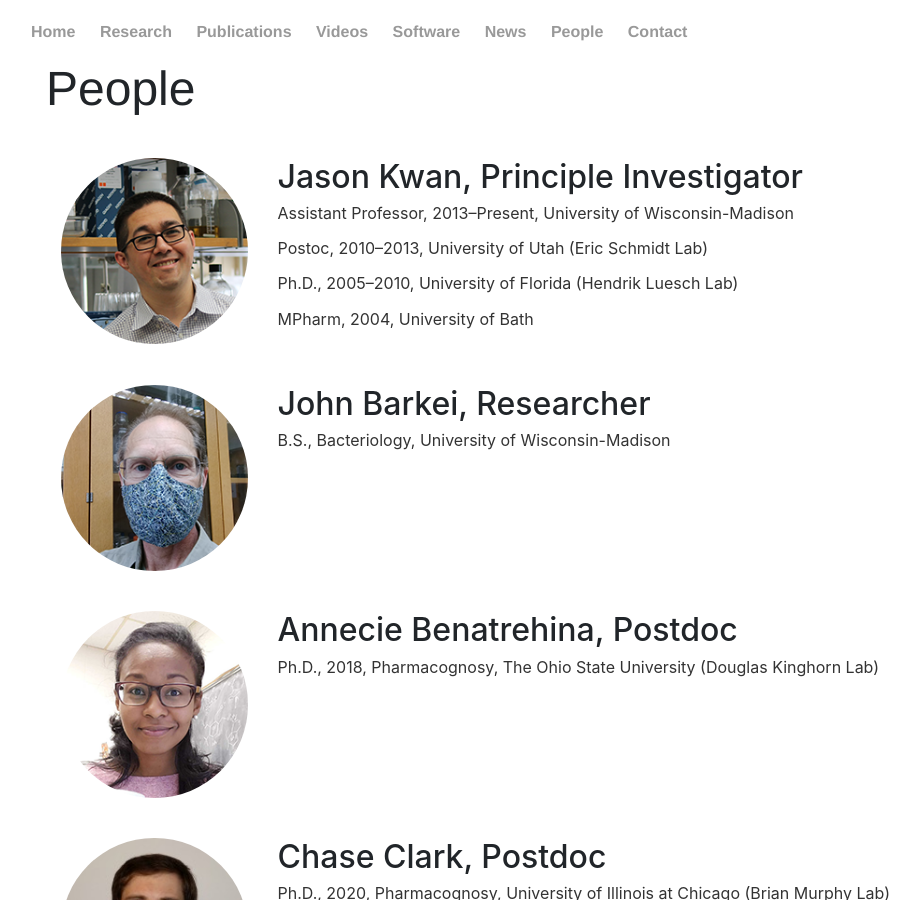
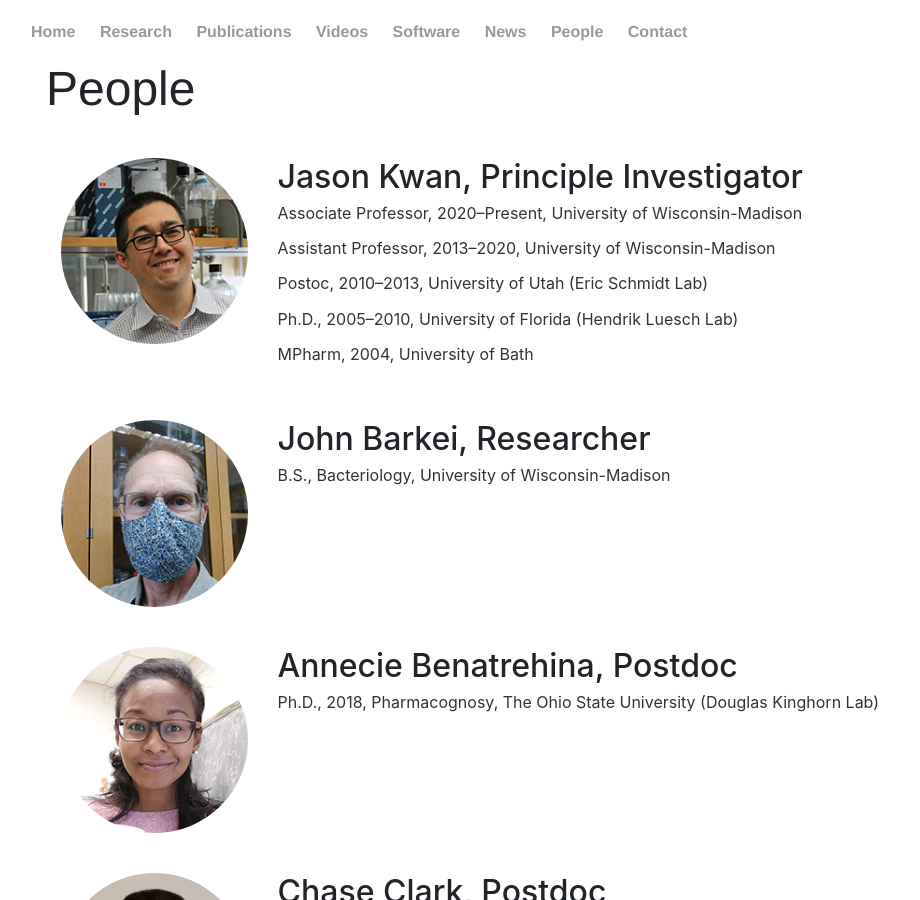
Before and after one commit to KwanLab/KwanLab.github.io, a Jekyll site: the page built from people/index.html, in a window 1280 px wide and 900 px high. Shown: the whole window, without its empty margins (161-1081 px from the left). Built offline with Jekyll 4.4.1, drawn with Linux system fonts in a browser that asks for light colours.

Commit message:
Added associate professor line to people page

```diff
--- a/people/index.html
+++ b/people/index.html
@@ -12,7 +12,8 @@ title: People
     </div>
     <div class="col-sm-9">
         <h2>Jason Kwan, Principle Investigator</h2>
-        <p class="small">Assistant Professor, 2013–Present, University of Wisconsin-Madison</p>
+        <p class="small">Associate Professor, 2020–Present, University of Wisconsin-Madison</p>
+        <p class="small">Assistant Professor, 2013–2020, University of Wisconsin-Madison</p>
         <p class="small">Postoc, 2010–2013, University of Utah (Eric Schmidt Lab)</p>
         <p class="small">Ph.D., 2005–2010, University of Florida (Hendrik Luesch Lab)</p>
         <p class="small">MPharm, 2004, University of Bath</p>
```
